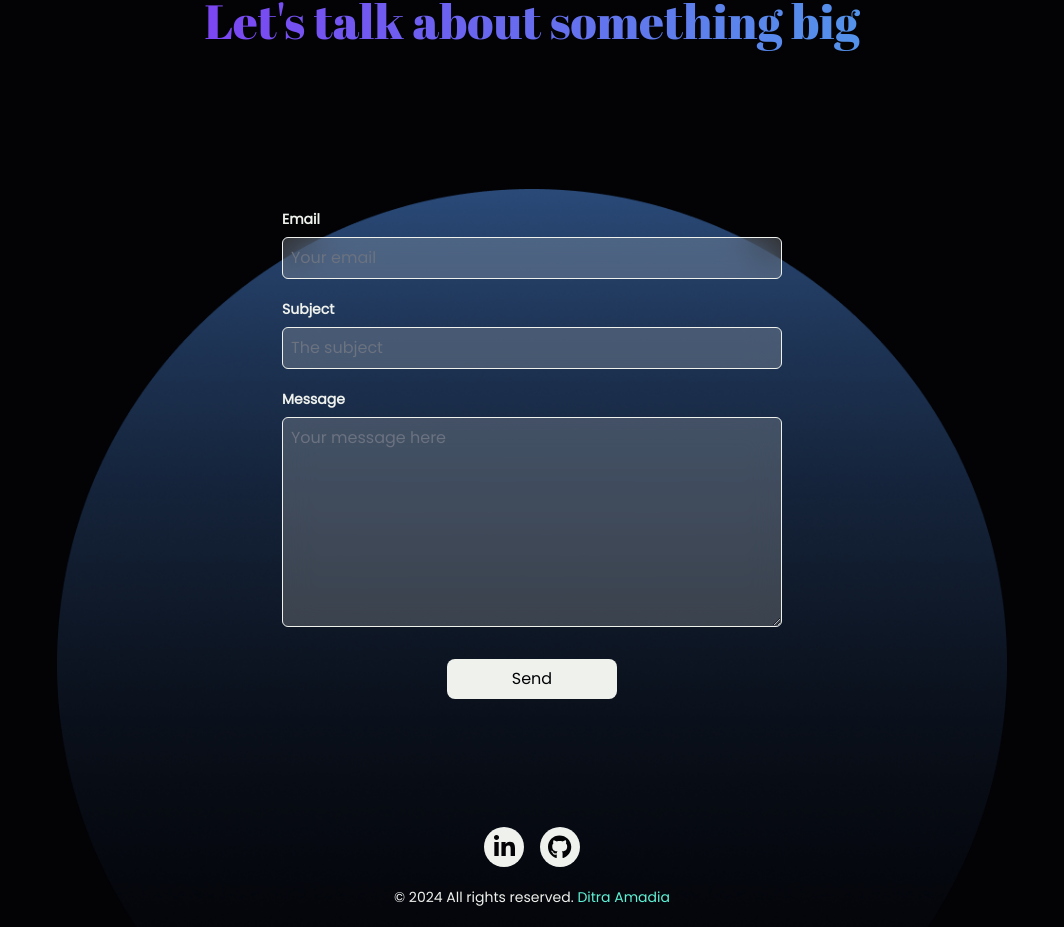
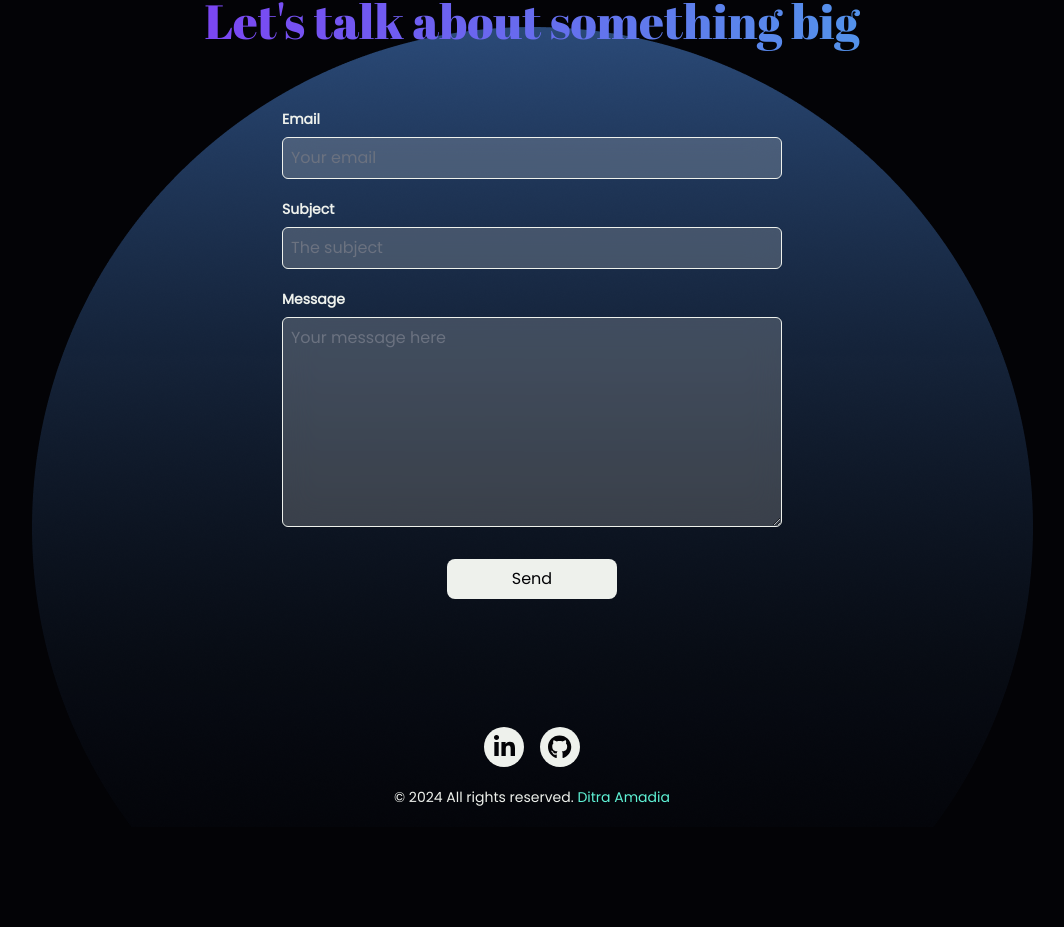
Before and after one commit to ditramadia/portdia-fe, a Next.js app: page / in a window 1280 px wide. Shown: the part 1167-2094 px from the top of the page, without its empty margins (108-1172 px from the left). After the commit the page ends 1994 px from the top, so only its background shows below. Built offline with nearby package versions, Linux system fonts and the light colour scheme.

Commit message:
style: add blue sphere as background

```diff
--- /dev/null
+++ b/src/animations/fade.ts
@@ -0,0 +1,49 @@
+import { Variants } from "framer-motion";
+
+const fadeUp: Variants = {
+  enter: {
+    opacity: 0,
+    y: 20
+  },
+  animate: i => ({
+    opacity: 1,
+    y: 0,
+    transition: {
+      ease: 'easeInOut',
+      duration: 1,
+      delay: i * 0.2
+    }
+  })
+}
+
+const fadeDown: Variants = {
+  enter: {
+    opacity: 0,
+    y: -20
+  },
+  animate: i => ({
+    opacity: 1,
+    y: 0,
+    transition: {
+      ease: 'easeInOut',
+      duration: 1,
+      delay: i * 0.2
+    }
+  })
+}
+
+const fadeIn: Variants = {
+  enter: {
+    opacity: 0,
+  },
+  animate: i => ({
+    opacity: 1,
+    transition: {
+      ease: 'easeInOut',
+      duration: 1,
+      delay: i * 0.2
+    }
+  })
+}
+
+export { fadeUp, fadeDown, fadeIn };
--- a/src/app/page.tsx
+++ b/src/app/page.tsx
@@ -4,14 +4,24 @@
 import HeroSection from "@/components/organism/Hero";
 import AboutSection from "@/components/organism/About";
 import Contact from "@/components/organism/Contact";
+import Footer from "@/components/organism/Footer";
+import { useEffect, useState } from "react";
 
 export default function Home() {
+  const [loading, setLoading] = useState<boolean>(true);
+
+  useEffect(() => {
+    setTimeout(() => {
+      setLoading(false)
+    }, 1000)
+  })
 
   return (
-    <div className="min-h-screen h-fit overflow-x-hidden flex flex-col items-center">
+    <div className={`min-h-screen h-fit overflow-x-hidden flex flex-col items-center ${loading ? '' : 'bg-blue-ellipse bg-no-repeat bg-bottom'}`}>
       <HeroSection />
       <AboutSection />
       <Contact />
+      <Footer />
     </div>
   );
 }
--- a/src/components/atom/TextAreaInput.tsx
+++ b/src/components/atom/TextAreaInput.tsx
@@ -1,4 +1,6 @@
 import React from 'react';
+import { motion } from 'framer-motion';
+import { fadeUp } from '@/animations/fade';
 
 interface TextAreaInputProps {
   label: string,
@@ -11,7 +13,9 @@ interface TextAreaInputProps {
 const TextAreaInput = (props: TextAreaInputProps) => {
   const { label, name, placeholder } = props;
   return (
-    <div className='w-full flex flex-col gap-2'>
+    <div
+      className='w-full flex flex-col gap-2'
+    >
       <label className='text-white poppins-extrabold text-sm'>{label}</label>
       <textarea
         name={name}
--- a/src/components/organism/About.tsx
+++ b/src/components/organism/About.tsx
@@ -1,5 +1,8 @@
 import React, { useEffect, useState } from 'react';
 import { Variants, motion } from 'framer-motion';
+
+// Animations
+import { fadeDown } from '@/animations/fade';
 
 // Asset
 import DownloadIcon from '@public/icons/download-ic.svg';
@@ -19,22 +22,6 @@ const AboutSection = () => {
       setLoading(false);
     }, 1000)
   });
-
-  const titleVariants: Variants = {
-    enter: {
-      opacity: 0,
-      y: -20
-    },
-    animate: i => ({
-      opacity: 1,
-      y: 0,
-      transition: {
-        ease: 'easeInOut',
-        duration: 1,
-        delay: i * 0.2
-      }
-    })
-  }
 
   const textVariants: Variants = {
     enter: {
@@ -86,9 +73,10 @@ const AboutSection = () => {
       <motion.h2
         className='w-fit abril-fatface-regular text-purple-to-blue text-5xl text-center'
         custom={0}
-        variants={titleVariants}
+        variants={fadeDown}
         initial="enter"
         whileInView="animate"
+        viewport={{ once: true }}
       >
         About Me
       </motion.h2>
--- a/src/components/organism/Contact.tsx
+++ b/src/components/organism/Contact.tsx
@@ -1,13 +1,12 @@
 import React, { useEffect, useState } from 'react';
-import Image from 'next/image';
+import { motion } from 'framer-motion';
 
-// Asset
-import BlueEllipes from '@public/images/blue-ellipse.png';
+// Animation
+import { fadeDown, fadeUp } from '@/animations/fade';
 
 // Component
 import TextInput from '../atom/TextInput';
 import TextAreaInput from '../atom/TextAreaInput';
-import Footer from './Footer';
 
 const Contact = () => {
   const [loading, setLoading] = useState<boolean>(true);
@@ -23,50 +22,80 @@ const Contact = () => {
     <div></div>
   ) :
   (
-    <div className='w-full flex flex-col gap-7 md:gap-10 items-center'>
+    <div className='w-full mb-32 flex flex-col gap-7 md:gap-14 items-center'>
 
-      <h2
+      <motion.h2
         className='w-fit abril-fatface-regular text-purple-to-blue text-5xl text-center'
-        // custom={0}
-        // variants={titleVariants}
-        // initial="enter"
-        // whileInView="animate"
+        custom={0}
+        variants={fadeDown}
+        initial="enter"
+        whileInView="animate"
+        viewport={{ once: true }}
       >
         Let's talk about something big
-      </h2>
+      </motion.h2>
 
-      <div className='relative w-full h-fit mt-24 pt-5 flex flex-col items-center gap-32'>
-        <div className='max-w-[500px] w-11/12 flex flex-col gap-5 items-center'>
+      <div className='max-w-[500px] w-11/12 flex flex-col gap-5 items-center'>
+        <motion.div
+          className='w-full'
+          custom={1}
+          variants={fadeUp}
+          initial="enter"
+          whileInView="animate"
+          viewport={{ once: true }}
+        >
           <TextInput
             label='Email'
             type='email'
             name='email'
             placeholder='Your email'
           />
+        </motion.div>
+
+        <motion.div
+          className='w-full'
+          custom={2}
+          variants={fadeUp}
+          initial="enter"
+          whileInView="animate"
+          viewport={{ once: true }}
+        >
           <TextInput
             label='Subject'
             type='text'
             name='subject'
             placeholder='The subject'
           />
+        </motion.div>
+
+        <motion.div
+          className='w-full'
+          custom={3}
+          variants={fadeUp}
+          initial="enter"
+          whileInView="animate"
+          viewport={{ once: true }}
+        >
           <TextAreaInput
             label='Message'
             name='message'
             placeholder='Your message here'
           />
+        </motion.div>
 
-          <div className='relative w-fit h-fit mt-3 group'>
-            <div className='opacity-0 absolute inset-0 bg-gradient-to-r from-blue_main to-tosca_main blur-md rounded-lg transition-opacity duration-500 ease-in-out group-hover:opacity-70'></div>
-            <div className='relative w-[170px] h-fit py-2 flex items-center justify-center rounded-lg bg-white cursor-pointer transition-all duration-150 ease-in-out active:scale-95'>
-              <span className='text-black poppins-medium'>Send</span>
-            </div>
+        <motion.div
+          className='relative w-fit h-fit mt-3 group'
+          custom={4}
+          variants={fadeUp}
+          initial="enter"
+          whileInView="animate"
+          viewport={{ once: true }}
+        >
+          <div className='opacity-0 absolute inset-0 bg-gradient-to-r from-blue_main to-tosca_main blur-md rounded-lg transition-opacity duration-500 ease-in-out group-hover:opacity-70'></div>
+          <div className='relative w-[170px] h-fit py-2 flex items-center justify-center rounded-lg bg-white cursor-pointer transition-all duration-150 ease-in-out active:scale-95'>
+            <span className='text-black poppins-medium'>Send</span>
           </div>
-
-        </div>
-
-        <Footer />
-
-        <Image className='absolute -z-[10] max-w-[950px] w-full ml-auto mr-auto' src={BlueEllipes} alt='Big ellipse' fill style={{objectFit: "cover", objectPosition: 'top'}}/>
+        </motion.div>
 
       </div>
 
--- a/src/components/organism/Footer.tsx
+++ b/src/components/organism/Footer.tsx
@@ -1,10 +1,22 @@
-import React from 'react';
+import React, { useEffect, useState } from 'react';
 import { FontAwesomeIcon } from '@fortawesome/react-fontawesome';
 import { faLinkedinIn, faGithub } from '@fortawesome/free-brands-svg-icons';
 
 const Footer = () => {
-  return (
-    <div className='w-full h-fit mb-5 flex flex-col gap-5 items-center'>
+  const [loading, setLoading] = useState<boolean>(true);
+
+  useEffect(() => {
+    setTimeout(() => {
+      setLoading(false);
+    }, 1000)
+  });
+
+  return loading ?
+    (
+      <div></div>
+    ) :
+    (
+    <div className='relative w-full h-fit flex flex-col gap-5 items-center'>
       <div className='flex gap-4'>
         <a
           href='https://www.linkedin.com/in/ditra-amadia/'
@@ -29,9 +41,10 @@ const Footer = () => {
         </a>
       </div>
 
-      <div className='text-white poppins-regular text-sm text-center'>
+      <div className='text-white poppins-regular text-sm text-center mb-5'>
         &copy; 2024 All rights reserved. <span className='text-tosca_main'>Ditra Amadia</span>
       </div>
+
     </div>
   );
 };
--- a/tailwind.config.ts
+++ b/tailwind.config.ts
@@ -21,6 +21,7 @@ const config: Config = {
       },
       backgroundImage: {
         'gradient-radial': 'radial-gradient(var(--tw-gradient-stops))',
+        'blue-ellipse': "url('/images/blue-ellipse.png')",
       }
     },
     screens: {
```
Also changed, not shown: public/images/blue-ellipse.png.
